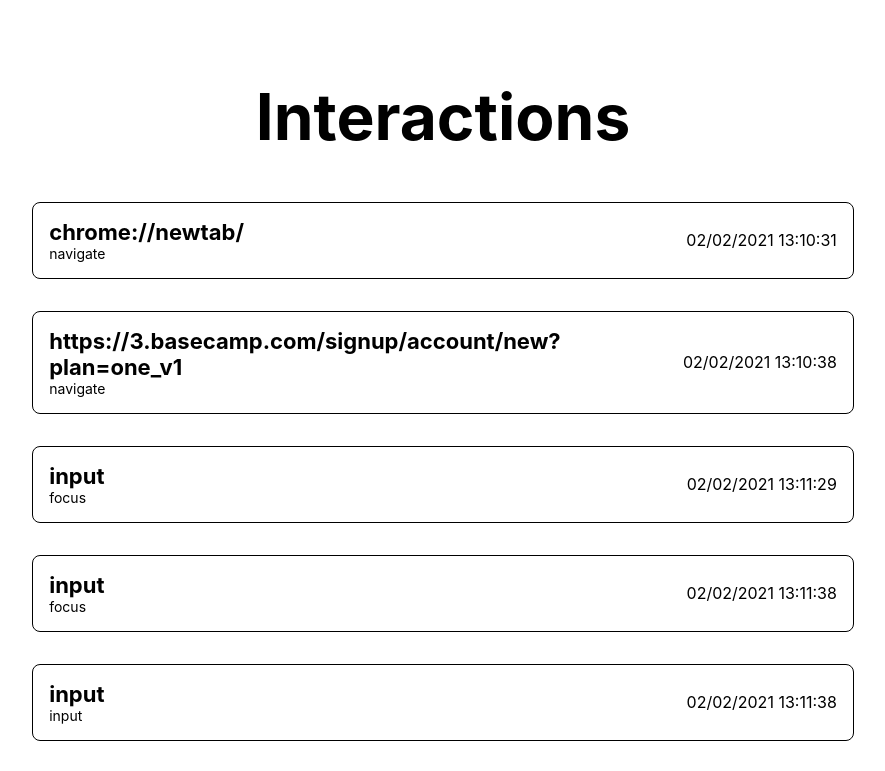
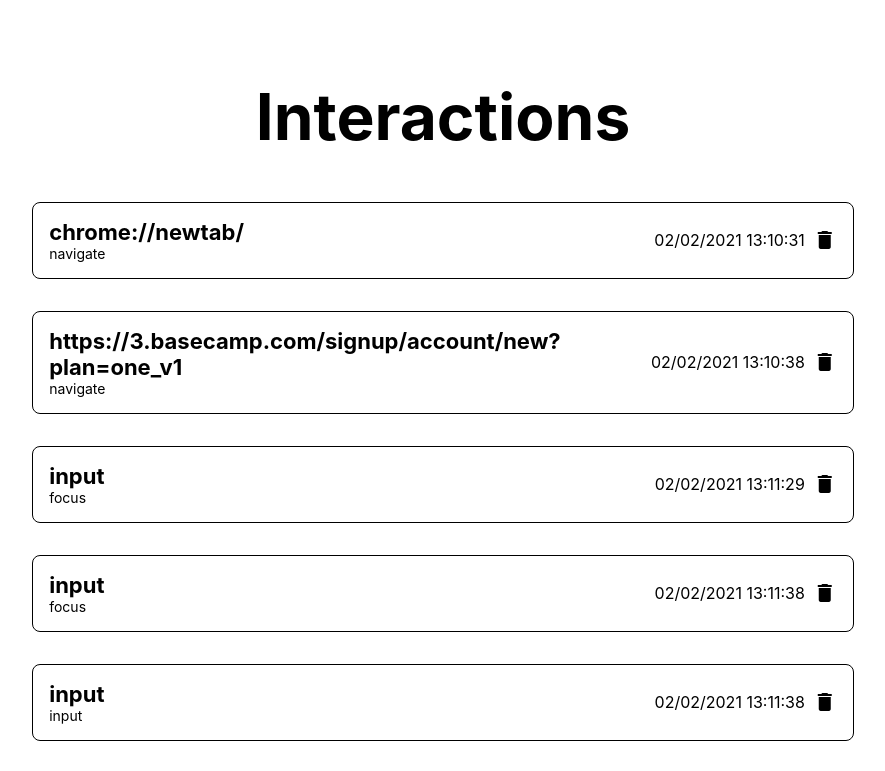
Before and after one commit to matmedev/avast-task-recording, a Next.js app: page / in a window 1280 px wide. Shown: the top 771 px of the page, without its empty margins (197-1082 px from the left). Built offline with nearby package versions, Linux system fonts and the light colour scheme.

Commit message:
#5 - Remove item

```diff
--- /dev/null
+++ b/src/components/interaction-list.js
@@ -0,0 +1,45 @@
+import {useInteractions} from '../context/interactions-context';
+import Interaction from './interaction';
+
+const InteractionList = () => {
+  const [interactions, setInteractions] = useInteractions();
+
+  const removeInteraction = (interaction) => {
+    setInteractions(interactions.filter((i) => i !== interaction));
+  };
+
+  return (
+    <div className="interactions-container">
+      {interactions ? (
+        interactions.map((interaction) => (
+          <div className="interaction-item" key={interaction.time}>
+            <Interaction
+              interaction={interaction}
+              onRemove={() => removeInteraction(interaction)}
+            />
+          </div>
+        ))
+      ) : (
+        <div>Loading...</div>
+      )}
+
+      <style jsx>{`
+        .interactions-container {
+          display: flex;
+          flex-direction: column;
+          align-items: center;
+          width: 100%;
+          margin-top: 2rem;
+        }
+
+        .interaction-item {
+          width: 100%;
+          margin-top: 1rem;
+          margin-bottom: 1rem;
+        }
+      `}</style>
+    </div>
+  );
+};
+
+export default InteractionList;
--- a/src/components/interaction.js
+++ b/src/components/interaction.js
@@ -1,20 +1,28 @@
 import PropTypes from 'prop-types';
 import {format} from 'date-fns';
 
-const Interaction = ({interaction}) => {
+const Interaction = ({interaction, onRemove}) => {
   return (
-    <div className="container">
+    <div className="container" draggable>
       <div className="text-wrapper">
         <div className="title">{interaction.name}</div>
         <div className="type">{interaction.type}</div>
       </div>
       <div>{format(interaction.time, 'dd/LL/yyyy HH:mm:ss')}</div>
+      <i
+        className={['material-icons', 'delete-btn'].join(' ')}
+        role="button"
+        aria-pressed="false"
+        onClick={onRemove}>
+        delete
+      </i>
 
       <style jsx>{`
         .container {
+          display: flex;
+          background-color: #fff;
           border: 1px solid #000;
           border-radius: 8px;
-          display: flex;
           padding: 1rem;
           align-items: center;
         }
@@ -31,6 +39,12 @@
         .type {
           font-size: 14px;
         }
+
+        .delete-btn {
+          cursor: pointer;
+          user-select: none;
+          margin-left: 0.5rem;
+        }
       `}</style>
     </div>
   );
@@ -39,6 +53,7 @@
 Interaction.propTypes = {
   // TODO instance of Interaction model
   interaction: PropTypes.object.isRequired,
+  onRemove: PropTypes.func.isRequired,
 };
 
 export default Interaction;
--- /dev/null
+++ b/src/context/interactions-context.js
@@ -0,0 +1,27 @@
+import {createContext, useContext, useEffect, useMemo, useState} from 'react';
+import useInteractionsApi from '../api/use-interactions';
+
+const InteractionsContext = createContext();
+
+export const useInteractions = () => {
+  const context = useContext(InteractionsContext);
+  if (!context) {
+    throw new Error(`useCount must be used within a CountProvider`);
+  }
+  return context;
+};
+
+export const InteractionsProvider = (props) => {
+  const [interactions, setInteractions] = useState(null);
+  const fetchedInteractions = useInteractionsApi();
+
+  useEffect(() => {
+    if (!interactions) {
+      setInteractions(fetchedInteractions);
+    }
+  }, [fetchedInteractions]);
+
+  const value = useMemo(() => [interactions, setInteractions], [interactions]);
+
+  return <InteractionsContext.Provider value={value} {...props} />;
+};
--- a/src/pages/index.js
+++ b/src/pages/index.js
@@ -1,29 +1,22 @@
 import Head from 'next/head';
-import useInteractions from '../api/use-interactions';
-import Interaction from '../components/interaction';
+import {InteractionsProvider} from '../context/interactions-context';
+import InteractionList from '../components/interaction-list';
 
 const Home = () => {
-  const interactions = useInteractions();
-
   return (
+    <InteractionsProvider>
       <div className="container">
         <Head>
           <title>Interactions</title>
+          <link
+            href="https://fonts.googleapis.com/icon?family=Material+Icons"
+            rel="stylesheet"
+          />
         </Head>
 
         <main>
           <h1 className="title">Interactions</h1>
-        <div className="interactions-container">
-          {interactions ? (
-            interactions.map((interaction) => (
-              <div className="interaction-item" key={interaction.time}>
-                <Interaction interaction={interaction} />
-              </div>
-            ))
-          ) : (
-            <div>Loading...</div>
-          )}
-        </div>
+          <InteractionList />
         </main>
 
         <style jsx>{`
@@ -50,20 +43,6 @@
             font-size: 4rem;
             text-align: center;
           }
-
-        .interactions-container {
-          display: flex;
-          flex-direction: column;
-          align-items: center;
-          width: 100%;
-          margin-top: 2rem;
-        }
-
-        .interaction-item {
-          width: 100%;
-          margin-top: 1rem;
-          margin-bottom: 1rem;
-        }
         `}</style>
 
         <style jsx global>{`
@@ -81,6 +60,7 @@
           }
         `}</style>
       </div>
+    </InteractionsProvider>
   );
 };
 
```
Lines whose indentation alone changed are shown as unchanged.
